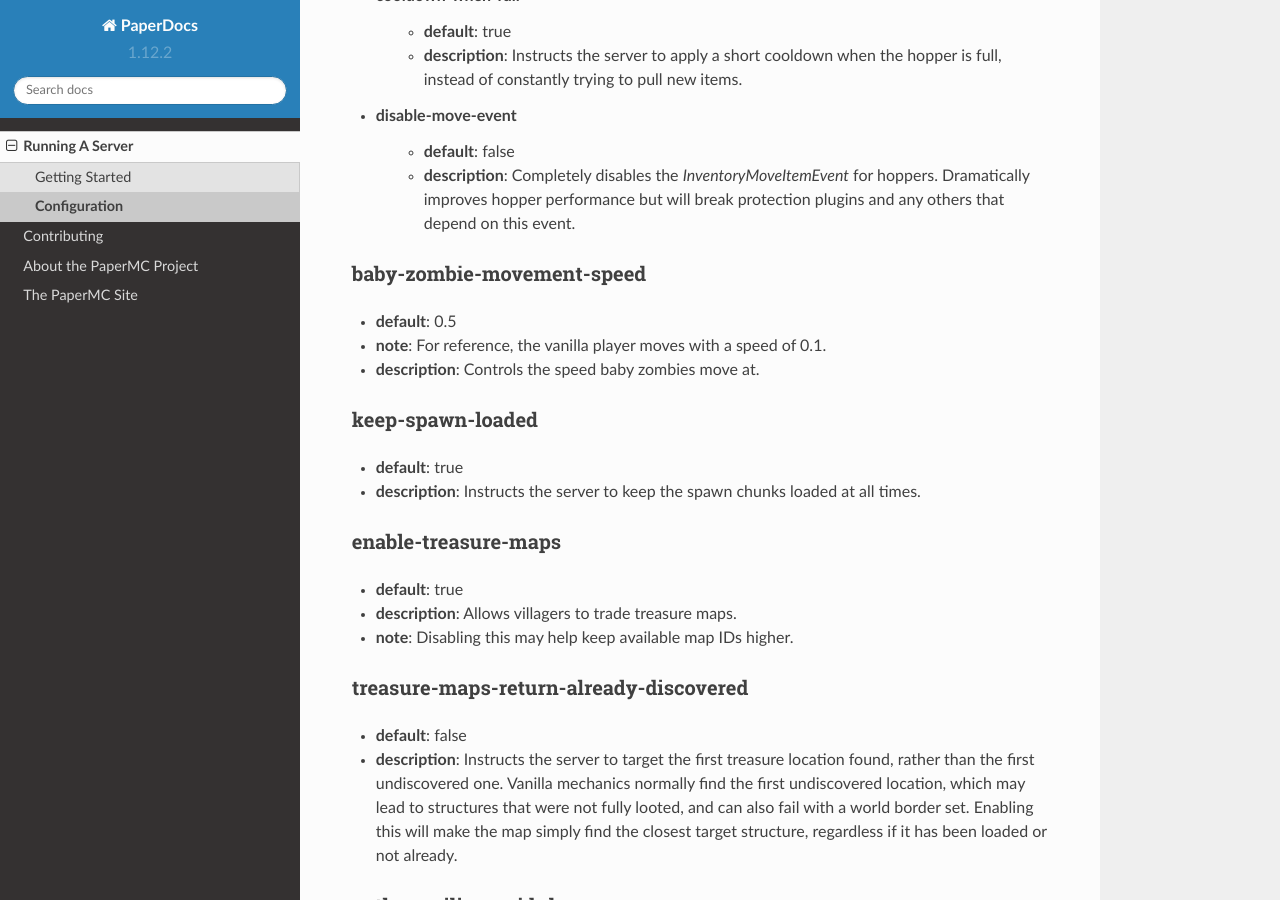
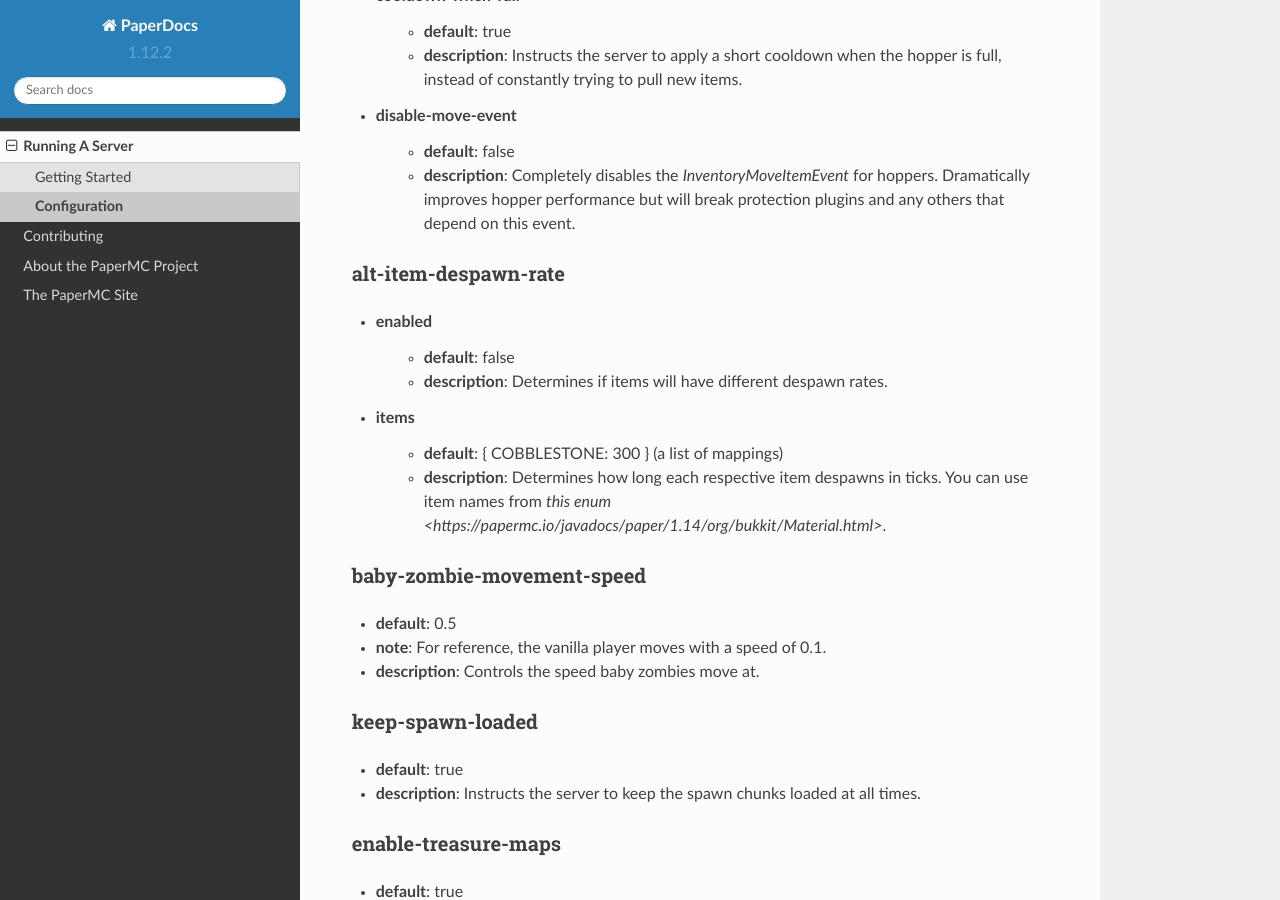
Before and after one commit to PaperMC/PaperDocs, a Sphinx documentation site: the page built from source/server/configuration.rst, in a window 1280 px wide and 900 px high, scrolled down 9268 px. Built offline with Sphinx 7.4.7 and the Read the Docs theme 2.0.0, drawn with Linux system fonts in a browser that asks for light colours.

Commit message:
Add alt-item-despawn-rate configuration documentation
https://github.com/PaperMC/Paper/commit/8b7952a9584264f23a0b83be4b7f722d7144365c

```diff
--- a/source/server/configuration.rst
+++ b/source/server/configuration.rst
@@ -408,6 +408,18 @@
     - **description**: Completely disables the *InventoryMoveItemEvent* for
       hoppers. Dramatically improves hopper performance but will break
       protection plugins and any others that depend on this event.
+
+alt-item-despawn-rate
+~~~~~~~~~~~~~~~~~~~~~
+* enabled
+    - **default**: false
+    - **description**: Determines if items will have different despawn rates.
+
+* items
+    - **default**: { COBBLESTONE: 300 } (a list of mappings)
+    - **description**: Determines how long each respective item despawns in
+      ticks. You can use item names from `this enum
+      <https://papermc.io/javadocs/paper/1.14/org/bukkit/Material.html>`.
 
 baby-zombie-movement-speed
 ~~~~~~~~~~~~~~~~~~~~~~~~~~
```
